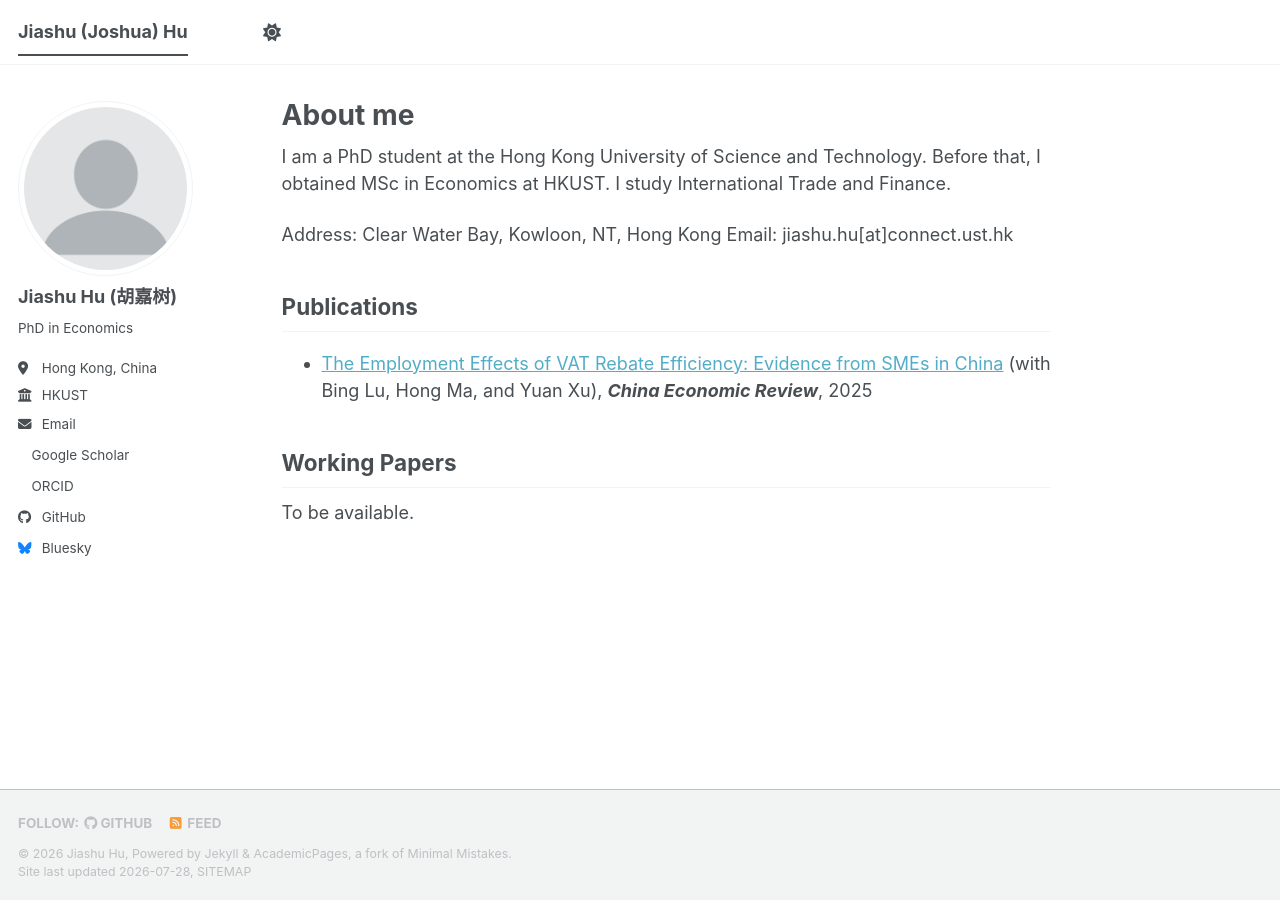
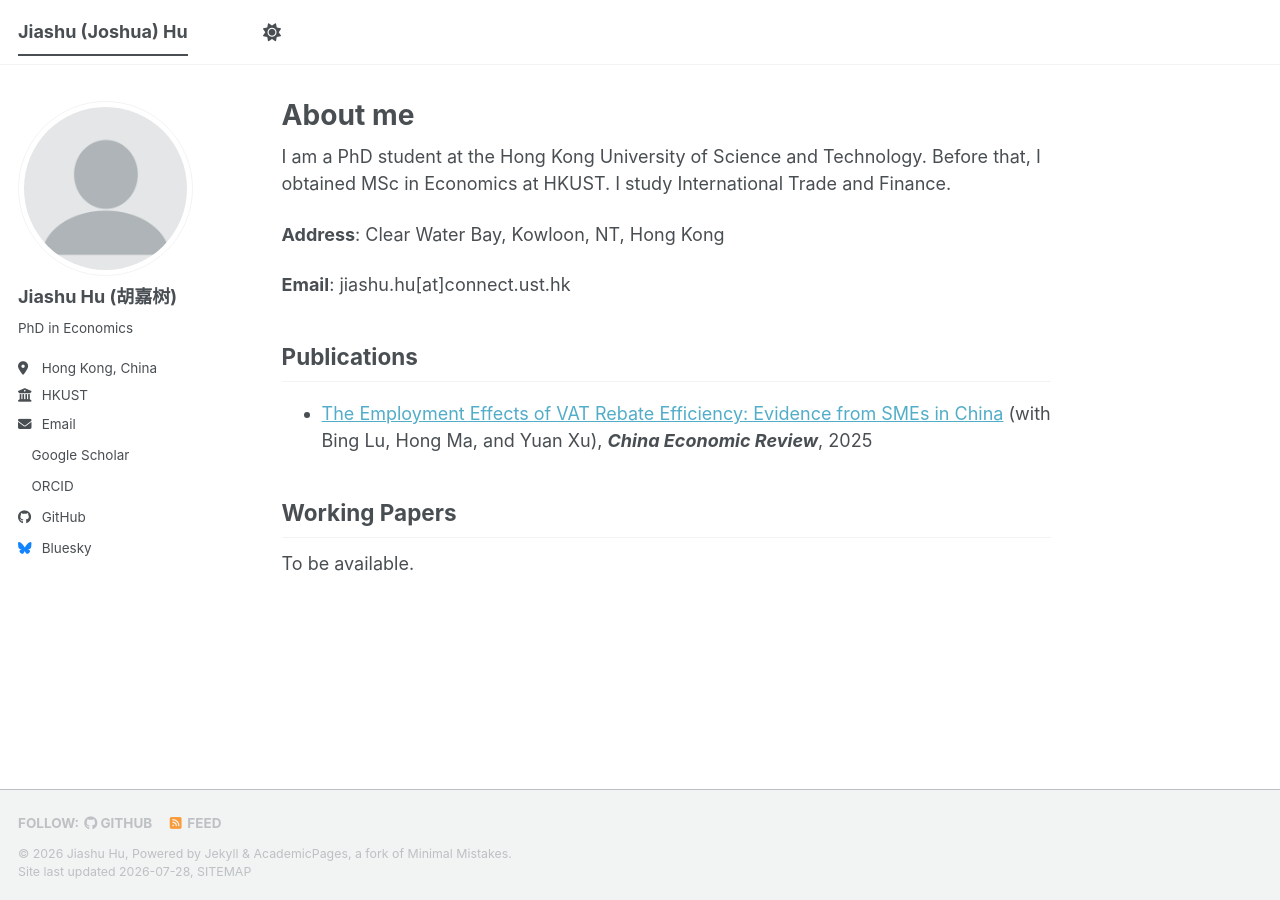
Before and after one commit to jiashuhu/jiashuhu.github.io, a Jekyll site: the page built from _pages/about.md, in a window 1280 px wide. Built offline with Jekyll 4.4.1, drawn with Linux system fonts in a browser that asks for light colours; a style sheet for code colours, icons or effects is not loaded; part of the change alters nothing that is shown.

```diff
--- a/_pages/about.md
+++ b/_pages/about.md
@@ -9,8 +9,9 @@ redirect_from:
 
 I am a PhD student at the Hong Kong University of Science and Technology. Before that, I obtained MSc in Economics at HKUST. I study International Trade and Finance.
 
-Address: Clear Water Bay, Kowloon, NT, Hong Kong
-Email: jiashu.hu\[at\]connect.ust.hk
+**Address**: Clear Water Bay, Kowloon, NT, Hong Kong
+
+**Email**: jiashu.hu\[at\]connect.ust.hk
 
 
 Publications
```
